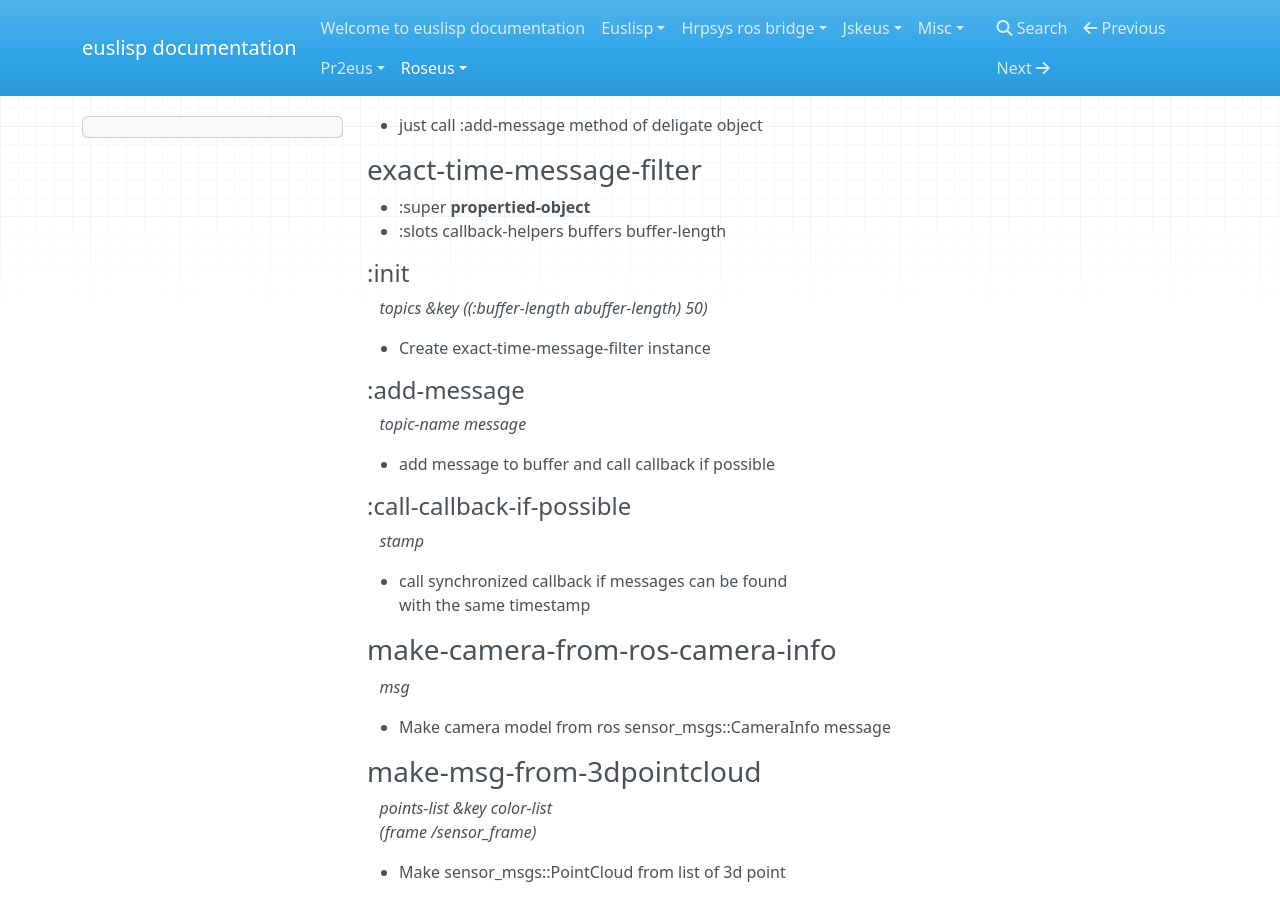
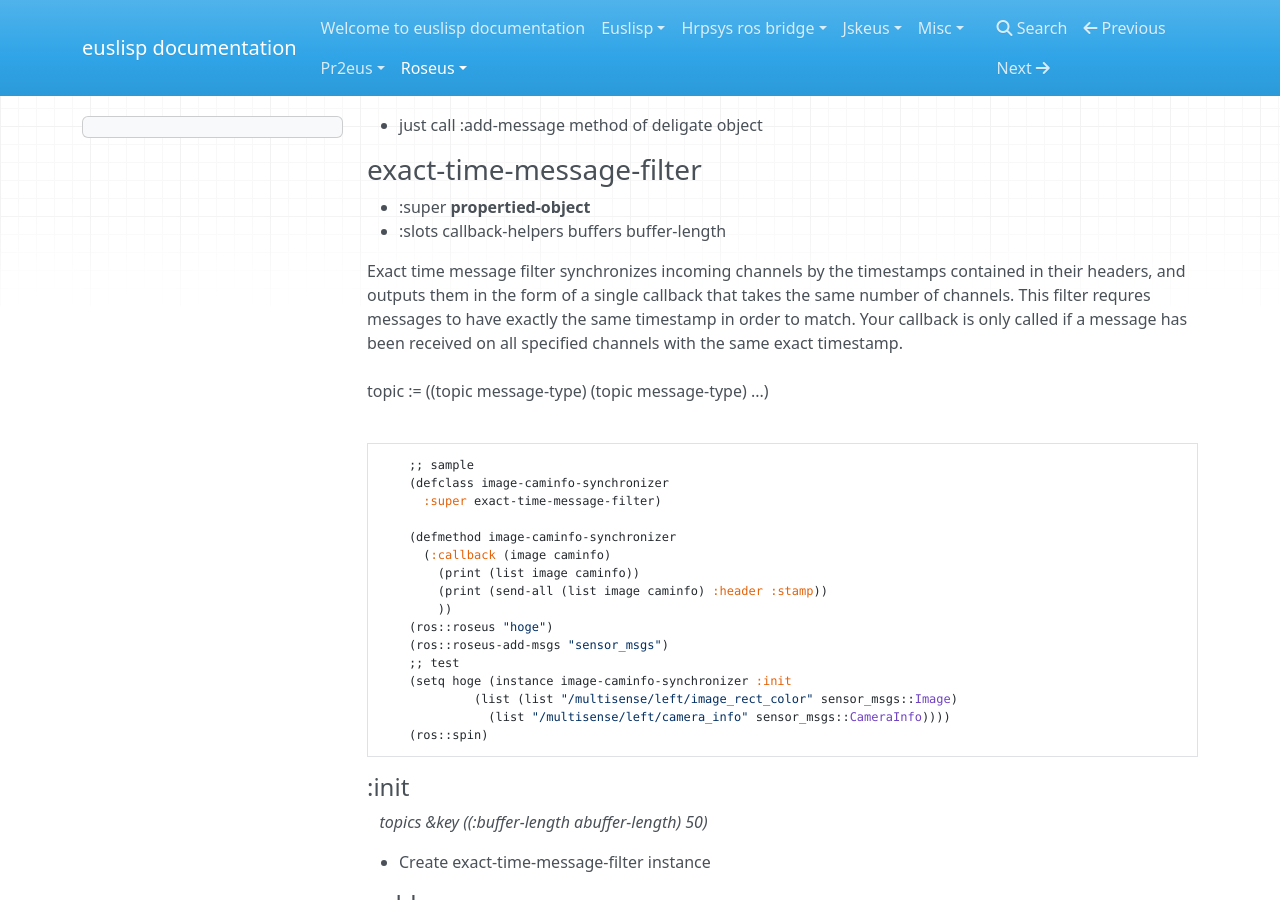
Before and after one commit to jsk-ros-pkg/euslisp-docs, an MkDocs documentation site: the page built from docs/roseus/roseus-utils.md, in a window 1280 px wide and 900 px high, scrolled down 326 px. Built offline with MkDocs 1.6.1, drawn with Linux system fonts in a browser that asks for light colours; nearby versions of some CDN libraries.

Commit message:
update documentation for roseus

```diff
--- a/docs/roseus/roseus-utils.md
+++ b/docs/roseus/roseus-utils.md
@@ -22,6 +22,27 @@
 - :super **propertied-object**
 - :slots callback-helpers buffers buffer-length
 
+Exact time message filter synchronizes incoming channels by the timestamps contained in their headers, and outputs them in the form of a single callback that takes the same number of channels. This filter requres messages to have exactly the same timestamp in order to match. Your callback is only called if a message has been received on all specified channels with the same exact timestamp. <br>
+ <br>
+topic := ((topic message-type) (topic message-type) ...) <br>
+ <br>
+
+        ;; sample
+        (defclass image-caminfo-synchronizer
+          :super exact-time-message-filter)
+
+        (defmethod image-caminfo-synchronizer
+          (:callback (image caminfo)
+        	(print (list image caminfo))
+        	(print (send-all (list image caminfo) :header :stamp))
+        	))
+        (ros::roseus "hoge")
+        (ros::roseus-add-msgs "sensor_msgs")
+        ;; test
+        (setq hoge (instance image-caminfo-synchronizer :init
+        		 (list (list "/multisense/left/image_rect_color" sensor_msgs::Image)
+        		   (list "/multisense/left/camera_info" sensor_msgs::CameraInfo))))
+        (ros::spin)
 
 
 #### :init
```
